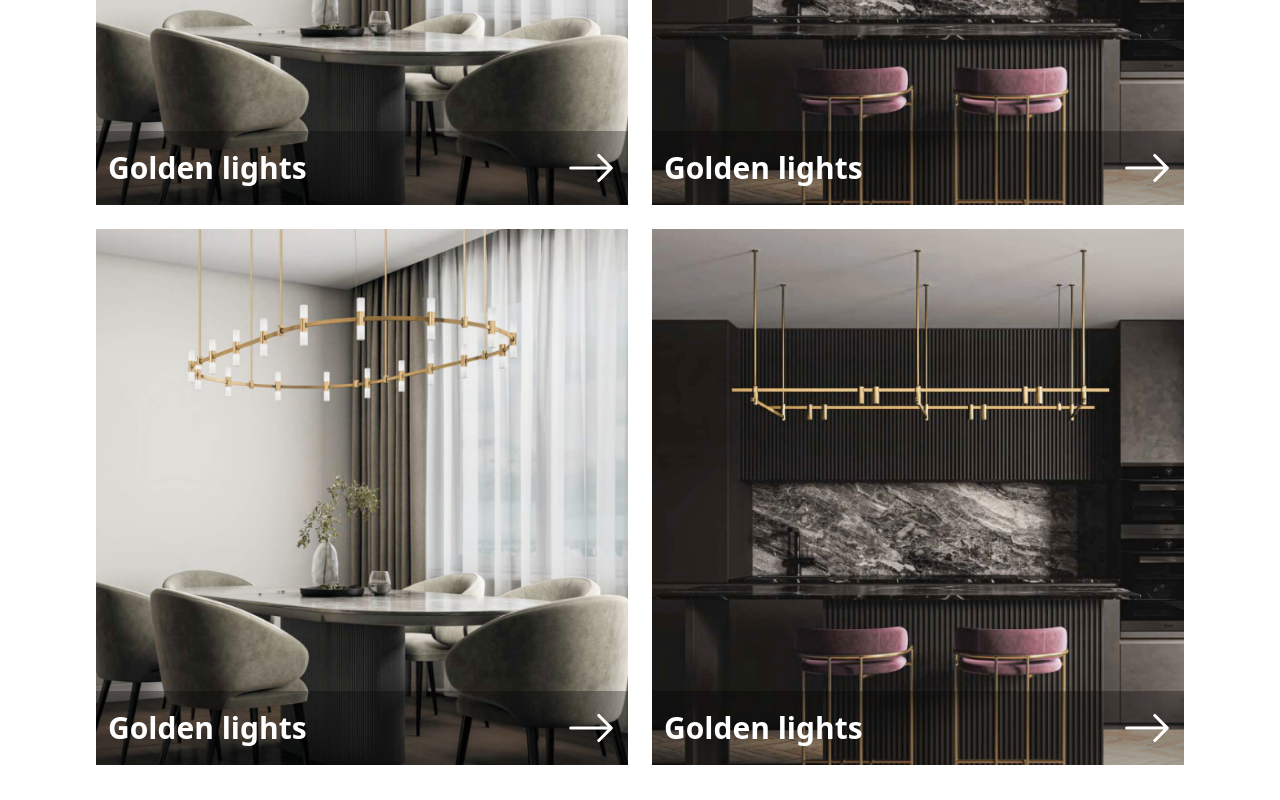
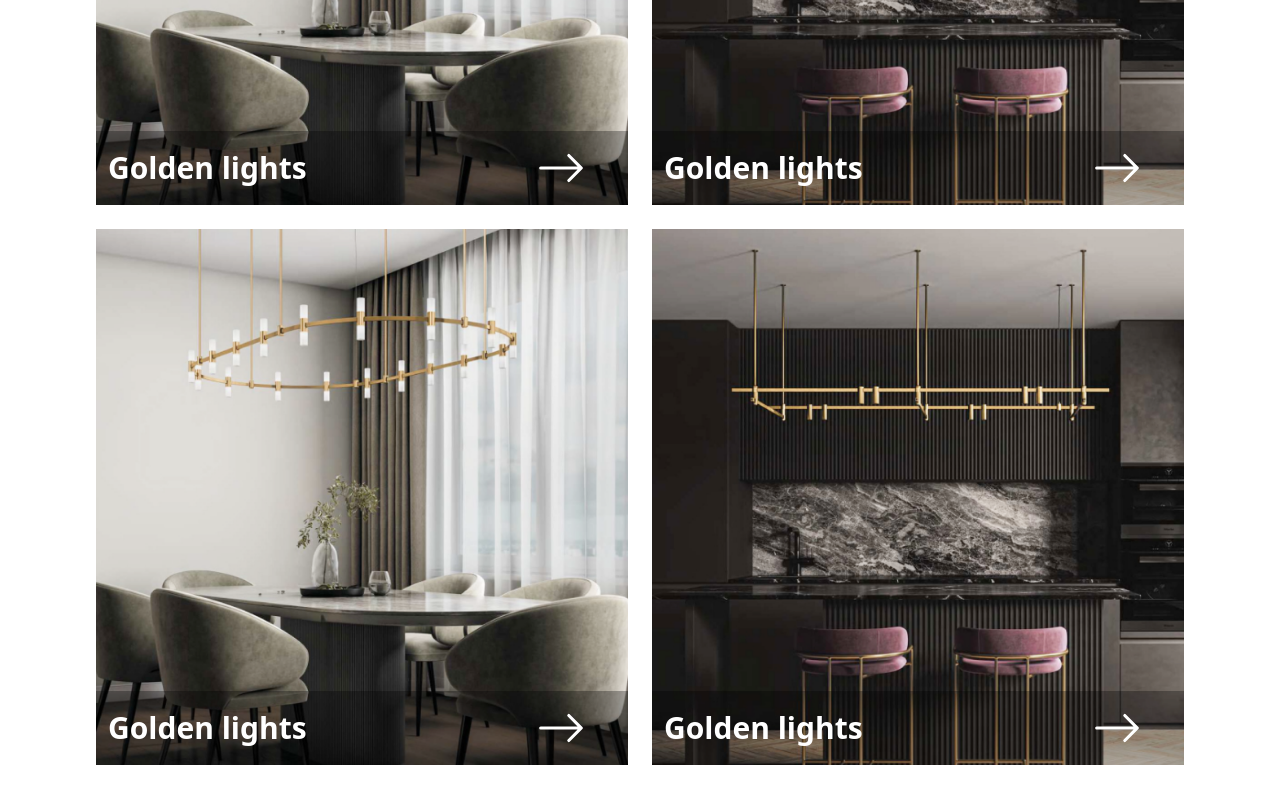
Before and after one commit to Alfred-Nelson/perfect-lights-components, a React (Create React App) app: page / in a window 1280 px wide. Shown: the part 5400-6200 px from the top of the page. Built offline with nearby package versions, Linux system fonts and the light colour scheme; the HTML template or start-up script is replaced by a standard one.

Commit message:
Feature: animation in golden-light-box

```diff
--- a/src/pages/HomeComponents/CheckoutProduct.tsx
+++ b/src/pages/HomeComponents/CheckoutProduct.tsx
@@ -97,52 +97,59 @@ function CheckoutProduct() {
             >
                 <motion.div
                     className='w-full h-auto relative'
-                    initial={{ x: -80, opacity: 0 }} whileInView={{ x: 0, opacity: 1, transition: { type: "spring", bounce: 0.4, duration: 1 } }} viewport={{ once: false, amount: 0.5 }}
+                    whileHover={{ transition: { duration: 1, type: "spring", }, scale: 1.04 }}
+
                 >
                     <div className='w-full h-full  '>
                         <img className='w-full h-full object-fit' src={image55} alt="" />
                     </div>
                     <div className='w-full flex justify-between items-center bg-black bg-opacity-30 text-white absolute bottom-0 p-3'  >
                         <p className='font-bold text-3xl'>Golden lights</p>
-                        <motion.div className='cursor-pointer' whileHover={{ scale: 1.50 }}><img src={rightarrow} alt="rightarrow" /></motion.div>
+                        <motion.div className='cursor-pointer'
+                            initial={{ opacity: 1, x: -30 }}
+                            whileTap={{ scale: 1.2, x: 8 }}><img src={rightarrow} alt="rightarrow" /></motion.div>
                     </div>
                 </motion.div>
 
                 <motion.div
                     className='w-full h-auto relative'
-                    initial={{ x: 80, opacity: 0 }} whileInView={{ x: 0, opacity: 1, transition: { type: "spring", bounce: 0.4, duration: 1 } }} viewport={{ once: false, amount: 0.5 }}
+                    whileHover={{ transition: { duration: 1, type: "spring", }, scale: 1.04 }}
+                >
+                    <div className='w-full h-full'>
+                        <img className='w-full h-full object-fit' src={image57} alt="" />
+                    </div>
+                    <div className='w-full flex justify-between items-center bg-black bg-opacity-30 text-white absolute bottom-0 p-3'  >
+                        <p className='font-bold text-3xl'>Golden lights</p>
+                        <motion.div className='cursor-pointer' initial={{ opacity: 1, x: -30 }}
+                            whileTap={{ scale: 1.2, x: 8 }}><img src={rightarrow} alt="rightarrow" /></motion.div>
+                    </div>
+                </motion.div>
+
+                <motion.div
+                    className='w-full h-auto relative'
+
+                    whileHover={{ transition: { duration: 1, type: "spring", }, scale: 1.04 }}
+                >
+                    <div className='w-full h-full  '>
+                        <img className='w-full h-full object-fit' src={image55} alt="" />
+                    </div>
+                    <div className='w-full flex justify-between items-center bg-black bg-opacity-30 text-white absolute bottom-0 p-3'  >
+                        <p className='font-bold text-3xl'>Golden lights</p>
+                        <motion.div className='cursor-pointer' initial={{ opacity: 1, x: -30 }}
+                            whileTap={{ scale: 1.2, x: 8 }}><img src={rightarrow} alt="rightarrow" /></motion.div>
+                    </div>
+                </motion.div>
+                <motion.div
+                    className='w-full h-auto relative'
+                    whileHover={{ transition: { duration: 1, type: "spring", }, scale: 1.04 }}
                 >
                     <div className='w-full h-full  '>
                         <img className='w-full h-full object-fit' src={image57} alt="" />
                     </div>
                     <div className='w-full flex justify-between items-center bg-black bg-opacity-30 text-white absolute bottom-0 p-3'  >
                         <p className='font-bold text-3xl'>Golden lights</p>
-                        <motion.div className='cursor-pointer' whileHover={{ scale: 1.50 }}><img src={rightarrow} alt="rightarrow" /></motion.div>
-                    </div>
-                </motion.div>
-
-                <motion.div
-                    className='w-full h-auto relative'
-                    initial={{ x: -80, opacity: 0 }} whileInView={{ x: 0, opacity: 1, transition: { type: "spring", bounce: 0.4, duration: 1 } }} viewport={{ once: false, amount: 0.5 }}
-                >
-                    <div className='w-full h-full  '>
-                        <img className='w-full h-full object-fit' src={image55} alt="" />
-                    </div>
-                    <div className='w-full flex justify-between items-center bg-black bg-opacity-30 text-white absolute bottom-0 p-3'  >
-                        <p className='font-bold text-3xl'>Golden lights</p>
-                        <motion.div className='cursor-pointer' whileHover={{ scale: 1.50 }}><img src={rightarrow} alt="rightarrow" /></motion.div>
-                    </div>
-                </motion.div>
-                <motion.div
-                    className='w-full h-auto relative'
-                    initial={{ x: 80, opacity: 0 }} whileInView={{ x: 0, opacity: 1, transition: { type: "spring", bounce: 0.4, duration: 1 } }} viewport={{ once: false, amount: 0.5 }}
-                >
-                    <div className='w-full h-full  '>
-                        <img className='w-full h-full object-fit' src={image57} alt="" />
-                    </div>
-                    <div className='w-full flex justify-between items-center bg-black bg-opacity-30 text-white absolute bottom-0 p-3'  >
-                        <p className='font-bold text-3xl'>Golden lights</p>
-                        <motion.div className='cursor-pointer' whileHover={{ scale: 1.50 }}><img src={rightarrow} alt="rightarrow" /></motion.div>
+                        <motion.div className='cursor-pointer' initial={{ opacity: 1, x: -30 }}
+                            whileTap={{ scale: 1.2, x: 8 }}><img src={rightarrow} alt="rightarrow" /></motion.div>
                     </div>
                 </motion.div>
             </motion.div>
```
